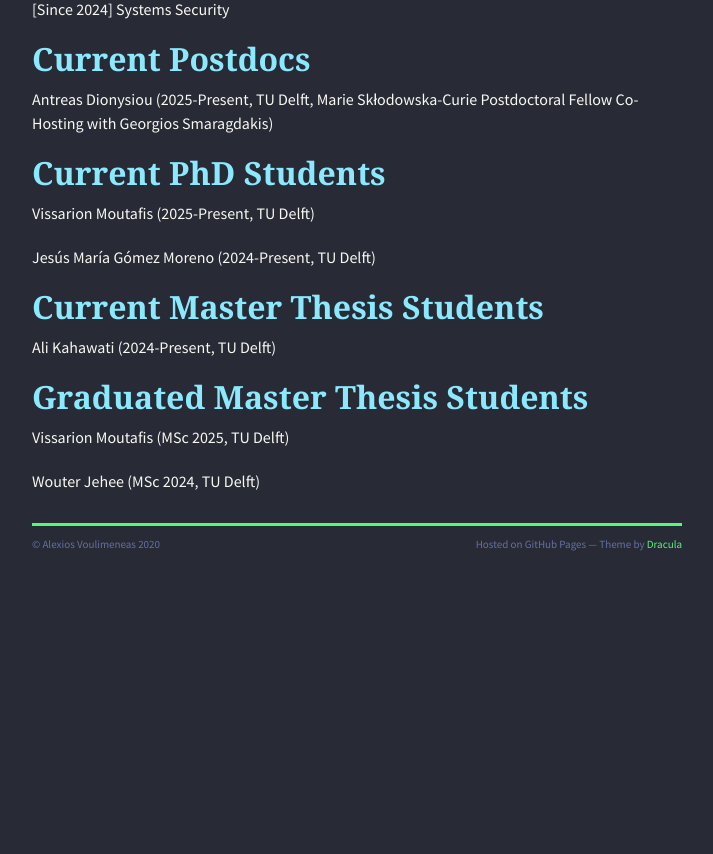
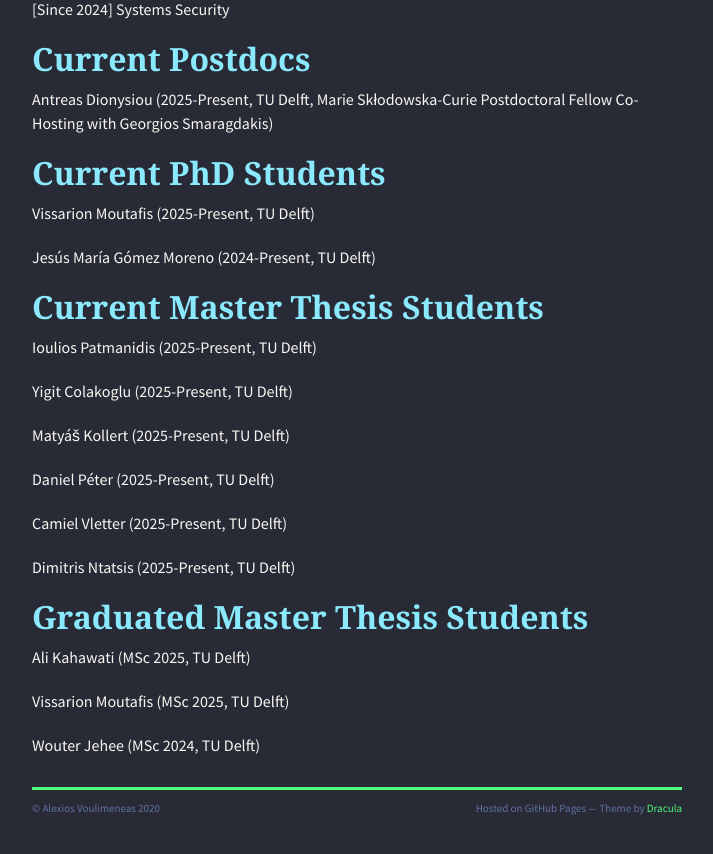
Before and after one commit to alexios-voulimeneas/alexios-voulimeneas.github.io, a Jekyll site: the page built from index.md, in a window 1280 px wide and 900 px high, scrolled down 6299 px. Shown: the top 854 px of the window, without its empty margins (283-996 px from the left). Built offline with Jekyll 4.4.1, drawn with Linux system fonts in a browser that asks for light colours; nearby versions of some CDN libraries; the repository's description, which GitHub fills in, is left out; before the commit the page ends 6935 px from its top, so only the background shows below that; some of the changed text lies outside the part shown.

Commit message:
Update index.md

```diff
--- a/index.md
+++ b/index.md
@@ -217,9 +217,21 @@ Jesús María Gómez Moreno (2024-Present, TU Delft)
 
 ## [](#header-2) Current Master Thesis Students
 
-Ali Kahawati (2024-Present, TU Delft)
+Ioulios Patmanidis (2025-Present, TU Delft)
+
+Yigit Colakoglu (2025-Present, TU Delft)
+
+Matyáš Kollert (2025-Present, TU Delft)
+
+Daniel Péter (2025-Present, TU Delft)
+
+Camiel Vletter (2025-Present, TU Delft)
+
+Dimitris Ntatsis (2025-Present, TU Delft)
 
 ## [](#header-2) Graduated Master Thesis Students
+
+Ali Kahawati (MSc 2025, TU Delft)
 
 Vissarion Moutafis (MSc 2025, TU Delft)
 
```
Also changed, not shown: other parts of index.md (+1 -1 lines).
